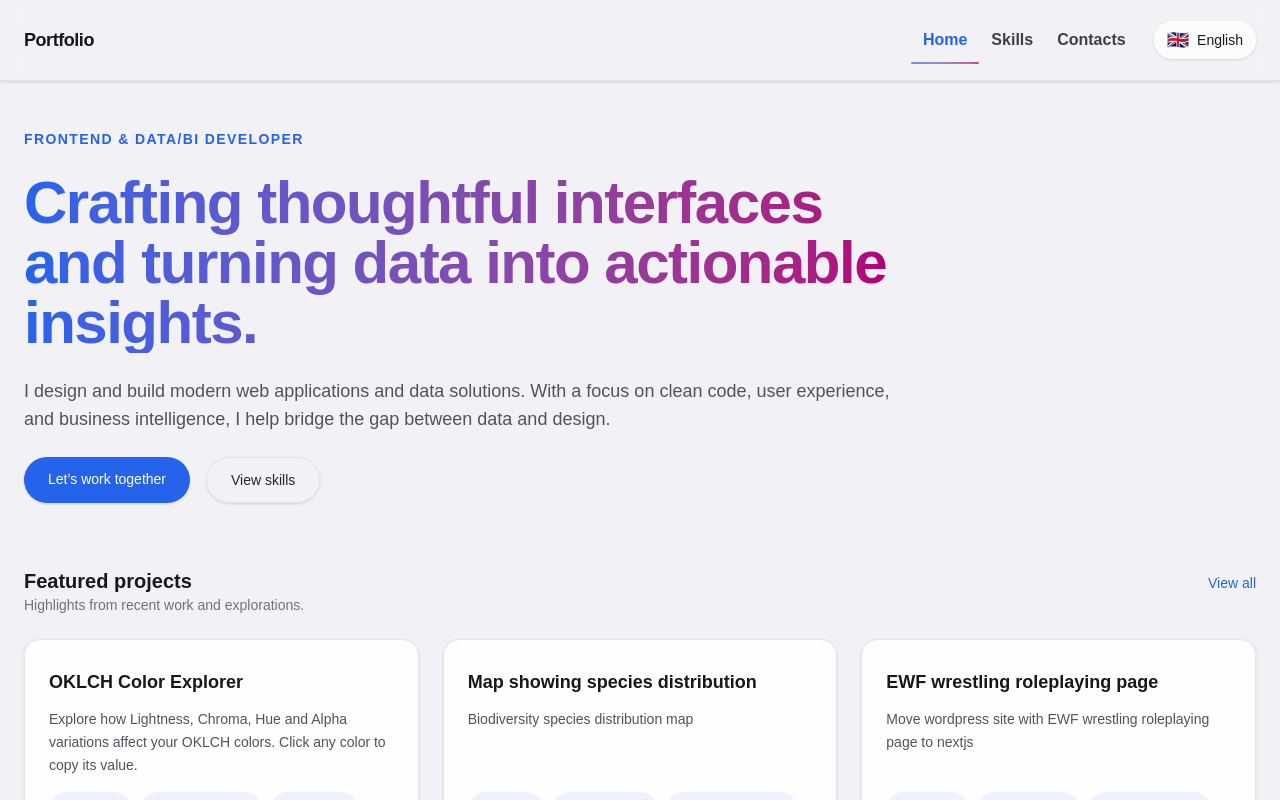
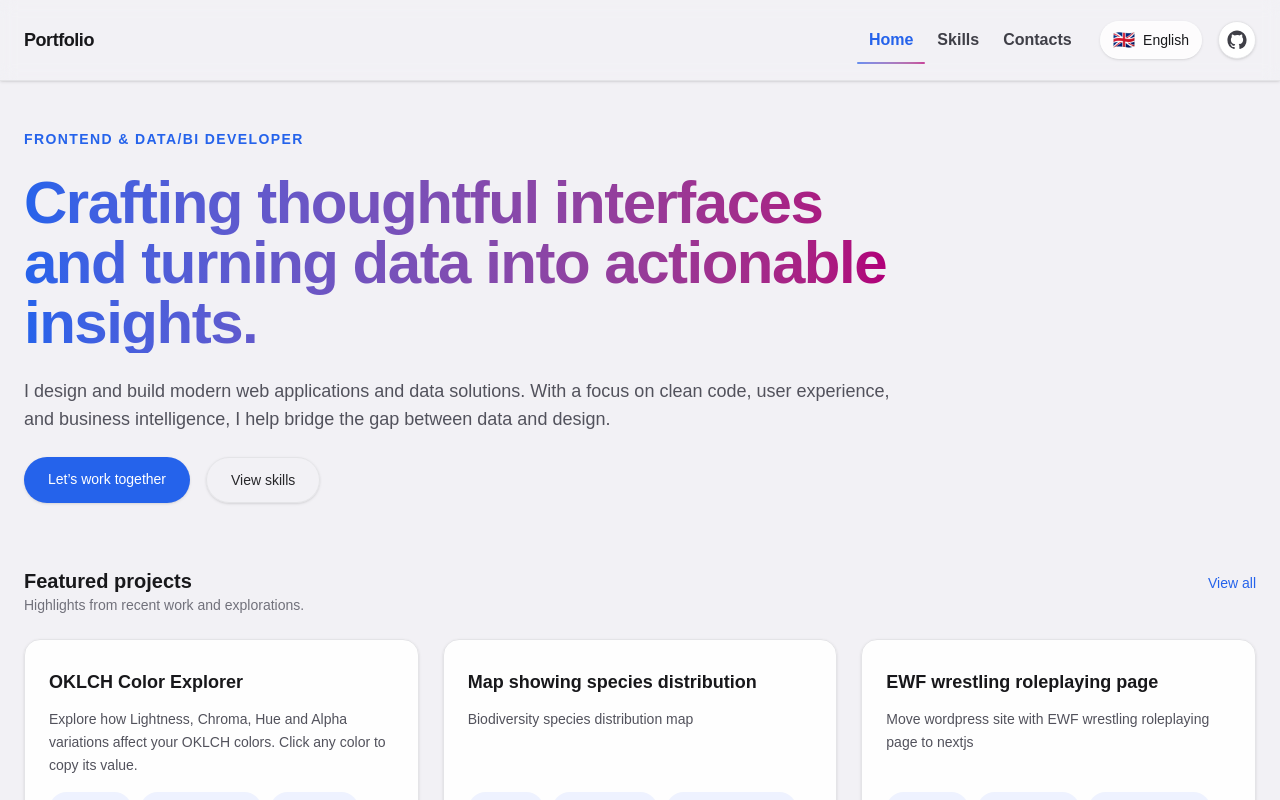
Before and after one commit to eremina-official/portfolio-nextjs, a Next.js app: page /en in a window 1280 px wide. Shown: the top 800 px of the page. Built offline with nearby package versions, Linux system fonts and the light colour scheme.

Commit message:
Add link to github

```diff
--- a/components/Header.tsx
+++ b/components/Header.tsx
@@ -1,17 +1,31 @@
 import Link from "next/link";
 import { NavBar } from "@/components/NavBar";
 import { useTranslations } from "next-intl";
+import GitHubIcon from "@/assets/icons/github.svg";
 
 export function Header() {
   const t = useTranslations("header");
 
   return (
     <header className="border-b border-zinc-200 shadow-sm backdrop-blur-sm z-10">
-      <div className="mx-auto flex w-full max-w-7xl items-center justify-between px-6 py-5">
-        <Link href="/" className="text-lg font-semibold tracking-tight text-zinc-900">
-          {t("title")}
-        </Link>
-        <NavBar />
+      <div className="mx-auto flex w-full max-w-7xl items-center justify-between gap-4 px-6 py-5">
+        <div className="flex items-center gap-3">
+          <Link href="/" className="text-lg font-semibold tracking-tight text-zinc-900">
+            {t("title")}
+          </Link>
+        </div>
+        <div className="flex items-center gap-4">
+          <NavBar />
+          <Link
+            href="https://github.com/eremina-official/portfolio-nextjs"
+            target="_blank"
+            rel="noopener noreferrer"
+            aria-label="View portfolio source on GitHub"
+            className="order-1 md:order-2 inline-flex items-center justify-center rounded-full border border-zinc-200 bg-white p-2 text-zinc-700 shadow-sm transition hover:border-primary/30 hover:bg-white/80 hover:shadow-md hover:text-primary"
+          >
+            <GitHubIcon className="size-5" />
+          </Link>
+        </div>
       </div>
     </header>
   );
--- a/components/LanguageMenu.tsx
+++ b/components/LanguageMenu.tsx
@@ -64,7 +64,7 @@ export function LanguageMenu() {
           group flex items-center gap-2 rounded-full border border-white/20
           bg-white/80 px-3 py-2 text-sm font-medium text-text shadow-sm
           transition-all duration-200
-          hover:border-primary/30 hover:bg-white/80 hover:shadow-md
+          hover:border-primary/30 hover:bg-white/80 hover:shadow-md cursor-pointer
         `}
         aria-haspopup="true"
         aria-expanded={isOpen}
--- a/components/NavBar.tsx
+++ b/components/NavBar.tsx
@@ -64,7 +64,7 @@ export function NavBar() {
   }, []);
 
   return (
-    <div className="relative flex items-center justify-between">
+    <div className="relative flex items-center justify-between order-2 md:order-1">
       {/* mobile menu button */}
       <button
         type="button"
--- a/next.config.ts
+++ b/next.config.ts
@@ -5,6 +5,14 @@ const withNextIntl = createNextIntlPlugin();
 
 const nextConfig: NextConfig = {
   reactCompiler: true,
+  turbopack: {
+    rules: {
+      '*.svg': {
+        loaders: ['@svgr/webpack'],
+        as: '*.js',
+      },
+    },
+  },
 };
 
 export default withNextIntl(nextConfig);
--- a/package.json
+++ b/package.json
@@ -10,6 +10,7 @@
     "lint": "eslint"
   },
   "dependencies": {
+    "@svgr/webpack": "^8.1.0",
     "maplibre-gl": "^5.13.0",
     "motion": "^12.23.24",
     "next": "^16.0.8",
```
Also changed, not shown: assets/icons/github.svg (added), 1 other file (tests, documents, lock files or other folders).
